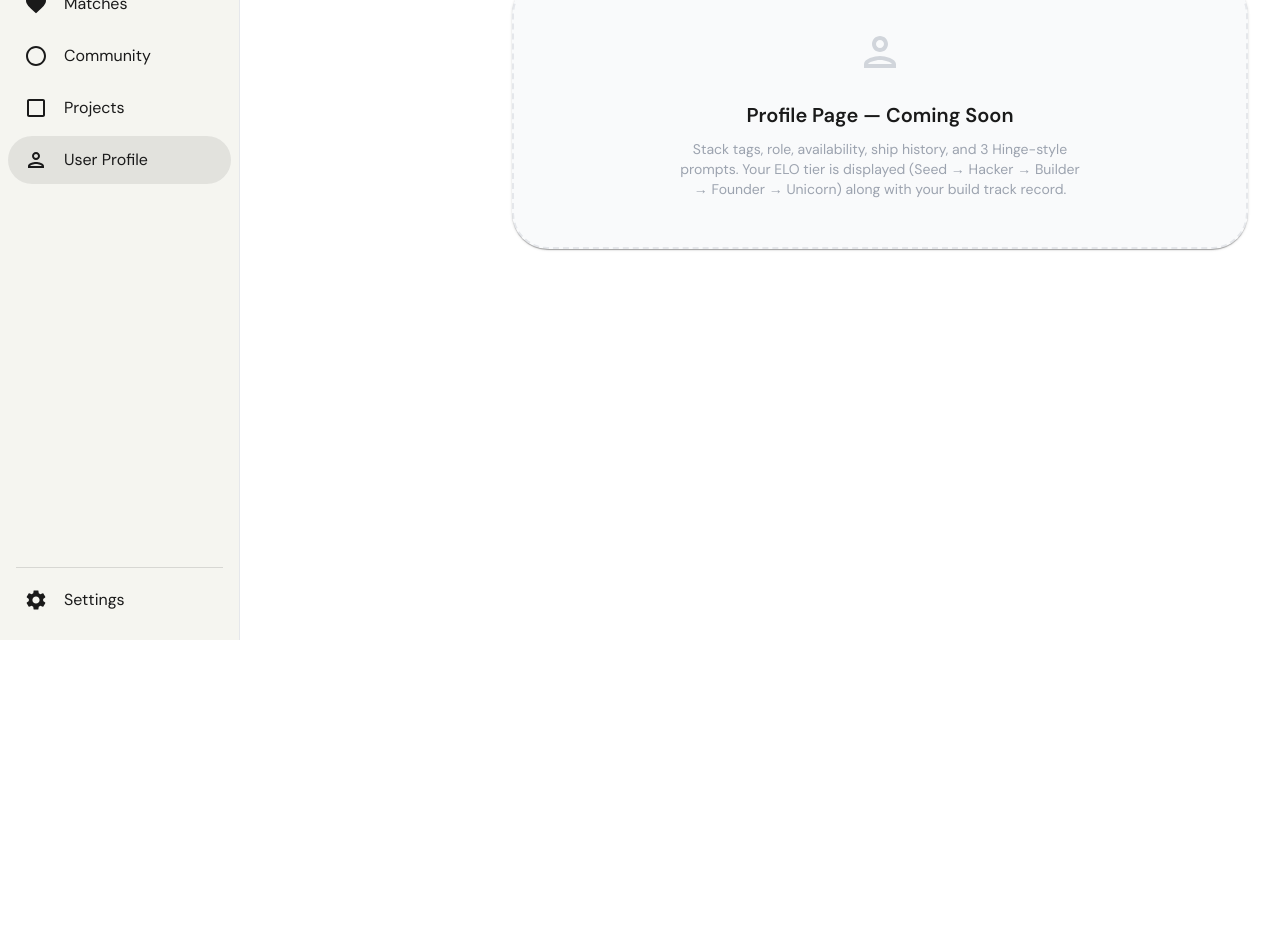
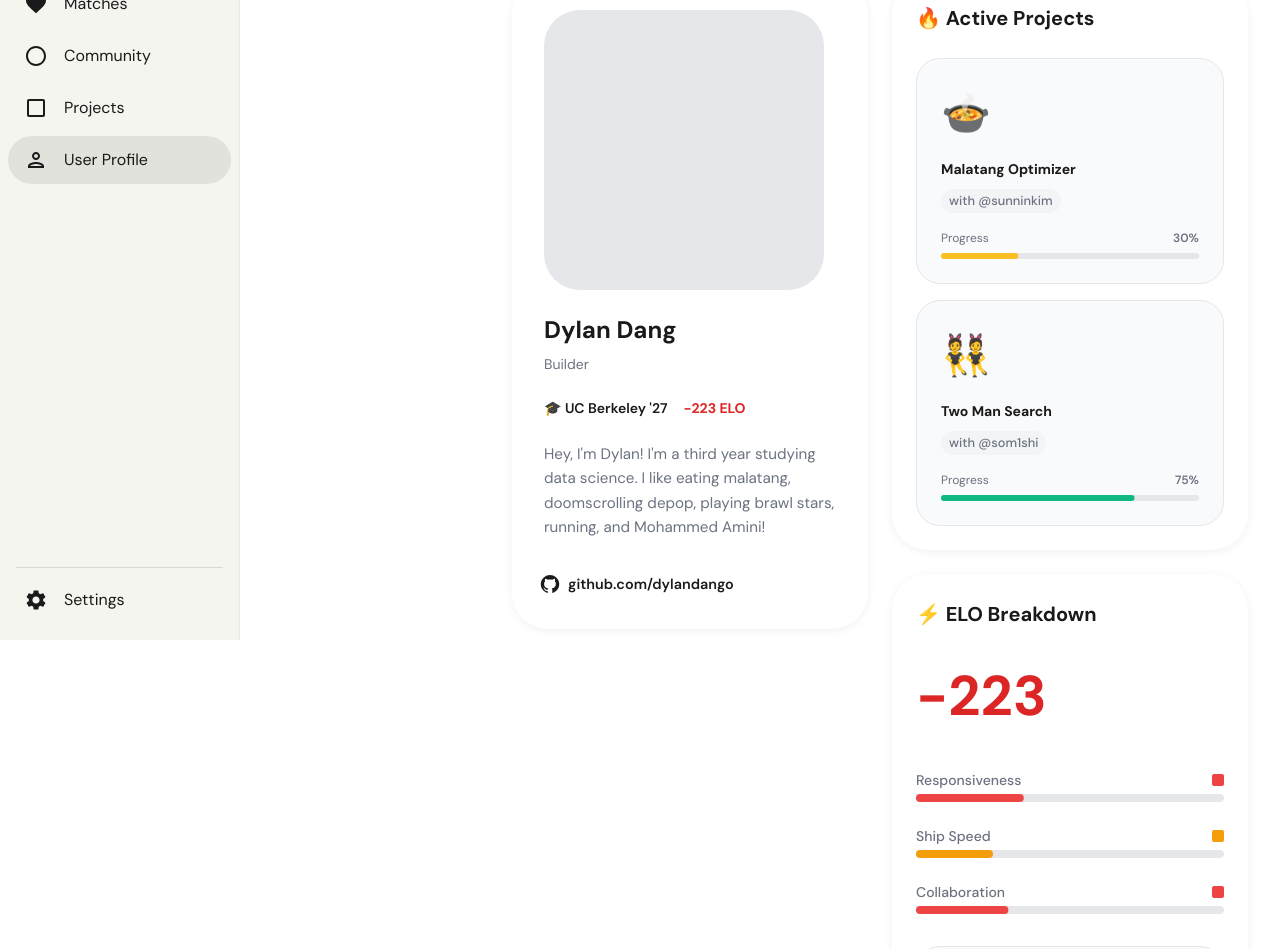
Before and after one commit to som1shi/sviber, a React (Vite) app in the folder client/: page /app/profile in a window 1280 px wide. Shown: the part 160-1109 px from the top of the page. Before the commit the page ends 800 px from the top, so only its background shows below. Built offline with nearby package versions, Linux system fonts and the light colour scheme; no server answers.

Commit message:
implemented user profle page

```diff
--- /dev/null
+++ b/client/src/components/ActiveProjects.jsx
@@ -0,0 +1,89 @@
+import { Box, Typography, Paper, LinearProgress, Chip } from '@mui/material';
+
+export default function ActiveProjects({ projects }) {
+  return (
+    <Paper
+      sx={{
+        p: 3,
+        borderRadius: 3,
+        backgroundColor: '#fff',
+        boxShadow: '0 2px 8px rgba(0,0,0,0.06)',
+      }}
+    >
+      {/* Header */}
+      <Box sx={{ display: 'flex', alignItems: 'center', gap: 1, mb: 3 }}>
+        <Typography variant="h6" sx={{ fontWeight: 700 }}>
+          🔥 Active Projects
+        </Typography>
+      </Box>
+
+      {/* Projects Grid */}
+      <Box sx={{ display: 'grid', gridTemplateColumns: 'repeat(auto-fit, minmax(200px, 1fr))', gap: 2 }}>
+        {projects.map((project) => (
+          <Box
+            key={project.id}
+            sx={{
+              p: 3,
+              borderRadius: 2,
+              border: '1px solid #e5e7eb',
+              backgroundColor: '#f9fafb',
+            }}
+          >
+            {/* Project Emoji/Icon */}
+            <Box
+              sx={{
+                fontSize: '2.5rem',
+                mb: 2,
+              }}
+            >
+              {project.emoji}
+            </Box>
+
+            {/* Project Name */}
+            <Typography variant="subtitle2" sx={{ fontWeight: 700, mb: 1 }}>
+              {project.name}
+            </Typography>
+
+            {/* Collaborator */}
+            <Chip
+              label={`with ${project.user}`}
+              size="small"
+              sx={{
+                backgroundColor: '#f3f4f6',
+                color: '#6b7280',
+                fontWeight: 500,
+                mb: 2,
+                fontSize: '0.8rem',
+              }}
+            />
+
+            {/* Progress Bar */}
+            <Box>
+              <Box sx={{ display: 'flex', justifyContent: 'space-between', mb: 0.5 }}>
+                <Typography variant="caption" sx={{ color: '#6b7280' }}>
+                  Progress
+                </Typography>
+                <Typography variant="caption" sx={{ fontWeight: 600, color: '#6b7280' }}>
+                  {project.progress}%
+                </Typography>
+              </Box>
+              <LinearProgress
+                variant="determinate"
+                value={project.progress}
+                sx={{
+                  height: 6,
+                  borderRadius: 3,
+                  backgroundColor: '#e5e7eb',
+                  '& .MuiLinearProgress-bar': {
+                    backgroundColor: project.progressColor || '#3b82f6',
+                    borderRadius: 3,
+                  },
+                }}
+              />
+            </Box>
+          </Box>
+        ))}
+      </Box>
+    </Paper>
+  );
+}
--- /dev/null
+++ b/client/src/components/EloBreakdown.jsx
@@ -0,0 +1,99 @@
+import { Box, Typography, Paper, LinearProgress } from '@mui/material';
+
+export default function EloBreakdown({ elo, stats, history }) {
+  return (
+    <Paper
+      sx={{
+        p: 3,
+        borderRadius: 3,
+        backgroundColor: '#fff',
+        boxShadow: '0 2px 8px rgba(0,0,0,0.06)',
+      }}
+    >
+      {/* Header */}
+      <Box sx={{ display: 'flex', alignItems: 'center', gap: 1, mb: 3 }}>
+        <Typography variant="h6" sx={{ fontWeight: 700 }}>
+          ⚡ ELO Breakdown
+        </Typography>
+      </Box>
+
+      {/* Big ELO Number */}
+      <Typography
+        sx={{
+          fontFamily: '"DM Sans", "Helvetica", "Arial", sans-serif',
+          fontWeight: 700,
+          mb: 4,
+          color: elo < 0 ? '#dc2626' : '#059669',
+          fontSize: { xs: '2.5rem', sm: '3.5rem' },
+        }}
+      >
+        {elo}
+      </Typography>
+
+      {/* Stat Breakdown */}
+      <Box sx={{ mb: 4 }}>
+        {stats.map((stat) => (
+          <Box key={stat.label} sx={{ mb: 3 }}>
+            <Box sx={{ display: 'flex', justifyContent: 'space-between', alignItems: 'center', mb: 0.5 }}>
+              <Typography variant="body2" sx={{ color: '#6b7280', fontWeight: 500 }}>
+                {stat.label}
+              </Typography>
+              <Box
+                sx={{
+                  width: 12,
+                  height: 12,
+                  borderRadius: '2px',
+                  backgroundColor: stat.color,
+                }}
+              />
+            </Box>
+            <LinearProgress
+              variant="determinate"
+              value={stat.value}
+              sx={{
+                height: 8,
+                borderRadius: 3,
+                backgroundColor: '#e5e7eb',
+                '& .MuiLinearProgress-bar': {
+                  backgroundColor: stat.color,
+                  borderRadius: 3,
+                },
+              }}
+            />
+          </Box>
+        ))}
+      </Box>
+
+      {/* ELO History Chart */}
+      <Box
+        sx={{
+          p: 3,
+          borderRadius: 2,
+          border: '1px solid #e5e7eb',
+          backgroundColor: '#f9fafb',
+        }}
+      >
+        <Typography variant="body2" sx={{ color: '#6b7280', fontWeight: 600, mb: 2 }}>
+          ELO History
+        </Typography>
+
+        {/* Simple Line Chart using SVG */}
+        <svg
+          width="100%"
+          height="120"
+          style={{ display: 'block' }}
+          viewBox="0 0 300 120"
+        >
+          <polyline
+            points="0,30 50,40 100,50 150,70 200,90 250,110"
+            fill="none"
+            stroke="#dc2626"
+            strokeWidth="2"
+          />
+          <circle cx="0" cy="30" r="3" fill="#dc2626" />
+          <circle cx="250" cy="110" r="3" fill="#dc2626" />
+        </svg>
+      </Box>
+    </Paper>
+  );
+}
--- /dev/null
+++ b/client/src/components/ProfileCard.jsx
@@ -0,0 +1,84 @@
+import { Box, Typography, Paper, Button } from '@mui/material';
+import { GitHub as GitHubIcon } from '@mui/icons-material';
+
+export default function ProfileCard({ user }) {
+  return (
+    <Paper
+      sx={{
+        p: 4,
+        borderRadius: 3,
+        backgroundColor: '#fff',
+        boxShadow: '0 2px 8px rgba(0,0,0,0.06)',
+      }}
+    >
+      {/* Profile Picture */}
+      <Box
+        sx={{
+          width: 280,
+          height: 280,
+          borderRadius: 3,
+          backgroundColor: '#e5e7eb',
+          mb: 3,
+          backgroundImage: user.profilePic ? `url(${user.profilePic})` : 'none',
+          backgroundSize: 'cover',
+          backgroundPosition: 'center',
+        }}
+      />
+
+      {/* Name & Title */}
+      <Typography variant="h5" sx={{ fontWeight: 700, mb: 1 }}>
+        {user.name}
+      </Typography>
+      <Typography variant="body2" sx={{ color: '#6b7280', mb: 3 }}>
+        {user.title}
+      </Typography>
+
+      {/* School + ELO */}
+      <Box sx={{ display: 'flex', alignItems: 'center', gap: 2, mb: 3 }}>
+        <Typography variant="body2" sx={{ fontWeight: 600 }}>
+          🎓 {user.school}
+        </Typography>
+        <Typography
+          variant="body2"
+          sx={{
+            fontWeight: 700,
+            color: user.elo < 0 ? '#dc2626' : '#059669',
+          }}
+        >
+          {user.elo} ELO
+        </Typography>
+      </Box>
+
+      {/* Bio */}
+      <Typography
+        sx={{
+          color: '#6b7280',
+          lineHeight: 1.6,
+          mb: 4,
+          fontSize: '0.95rem',
+        }}
+      >
+        {user.bio}
+      </Typography>
+
+      {/* GitHub Link */}
+      {user.githubLink && (
+        <Button
+          startIcon={<GitHubIcon />}
+          href={user.githubLink}
+          target="_blank"
+          rel="noopener noreferrer"
+          sx={{
+            color: '#1a1a1a',
+            textTransform: 'none',
+            fontSize: '0.9rem',
+            p: 0,
+            '&:hover': { textDecoration: 'underline' },
+          }}
+        >
+          {user.githubLink}
+        </Button>
+      )}
+    </Paper>
+  );
+}
--- a/client/src/pages/ProfilePage.jsx
+++ b/client/src/pages/ProfilePage.jsx
@@ -1,32 +1,75 @@
-import { Box, Typography, Paper } from '@mui/material';
-import { PersonOutlined as PersonOutlineIcon } from '@mui/icons-material';
+import { Box, Typography } from '@mui/material';
+import ProfileCard from '../components/ProfileCard';
+import ActiveProjects from '../components/ActiveProjects';
+import EloBreakdown from '../components/EloBreakdown';
 
 export default function ProfilePage() {
+  // Mock user data
+  const mockUser = {
+    name: 'Dylan Dang',
+    title: 'Builder',
+    school: "UC Berkeley '27",
+    elo: -223,
+    bio: "Hey, I'm Dylan! I'm a third year studying data science. I like eating malatang, doomscrolling depop, playing brawl stars, running, and Mohammed Amini!",
+    profilePic: '', // Add image URL here later
+    githubLink: 'github.com/dylandango',
+  };
+
+  // Mock projects data
+  const mockProjects = [
+    {
+      id: 1,
+      name: 'Malatang Optimizer',
+      emoji: '🍲',
+      user: '@sunninkim',
+      progress: 30,
+      progressColor: '#fbbf24',
+    },
+    {
+      id: 2,
+      name: 'Two Man Search',
+      emoji: '👯',
+      user: '@som1shi',
+      progress: 75,
+      progressColor: '#10b981',
+    },
+  ];
+
+  // Mock ELO stats
+  const mockStats = [
+    { label: 'Responsiveness', value: 35, color: '#ef4444' },
+    { label: 'Ship Speed', value: 25, color: '#f59e0b' },
+    { label: 'Collaboration', value: 30, color: '#ef4444' },
+  ];
+
   return (
     <Box>
       <Typography variant="h4" sx={{ fontWeight: 700, mb: 1 }}>
-        User Profile
+        My Founder Profile
       </Typography>
       <Typography sx={{ color: '#6b7280', mb: 4 }}>
         Your builder identity and track record.
       </Typography>
-      <Paper
+
+      {/* Main grid layout */}
+      <Box
         sx={{
-          p: 6,
-          textAlign: 'center',
-          backgroundColor: '#f9fafb',
-          border: '2px dashed #e5e7eb',
-          borderRadius: 3,
+          display: 'grid',
+          gridTemplateColumns: { xs: '1fr', md: '1fr 1fr' },
+          gap: 3,
         }}
       >
-        <PersonOutlineIcon sx={{ fontSize: 48, color: '#d1d5db', mb: 2 }} />
-        <Typography variant="h6" sx={{ fontWeight: 600, mb: 1 }}>
-          Profile Page — Coming Soon
-        </Typography>
-        <Typography variant="body2" sx={{ color: '#9ca3af', maxWidth: 400, mx: 'auto' }}>
-          Stack tags, role, availability, ship history, and 3 Hinge-style prompts. Your ELO tier is displayed (Seed → Hacker → Builder → Founder → Unicorn) along with your build track record.
-        </Typography>
-      </Paper>
+        {/* Left column */}
+        <Box>
+          <ProfileCard user={mockUser} />
+        </Box>
+
+        {/* Right column */}
+        <Box sx={{ display: 'flex', flexDirection: 'column', gap: 3 }}>
+          <ActiveProjects projects={mockProjects} />
+          <EloBreakdown elo={mockUser.elo} stats={mockStats} />
+        </Box>
+      </Box>
     </Box>
   );
 }
```
